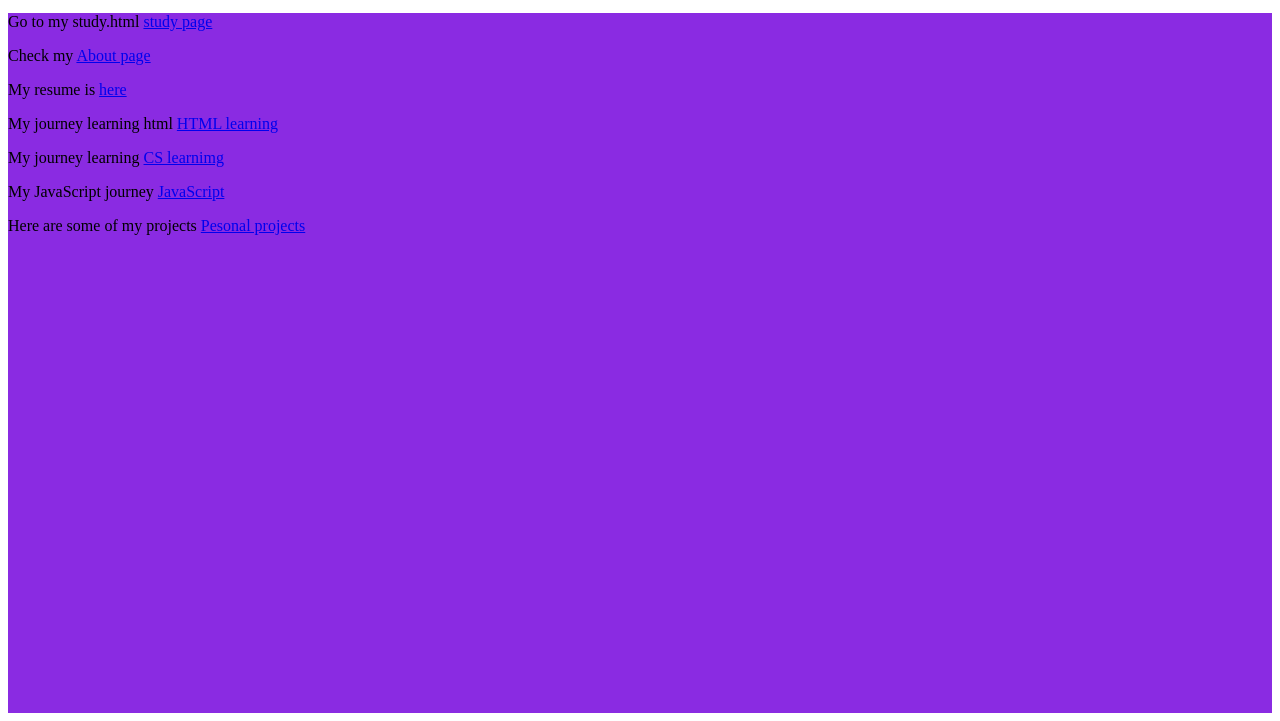
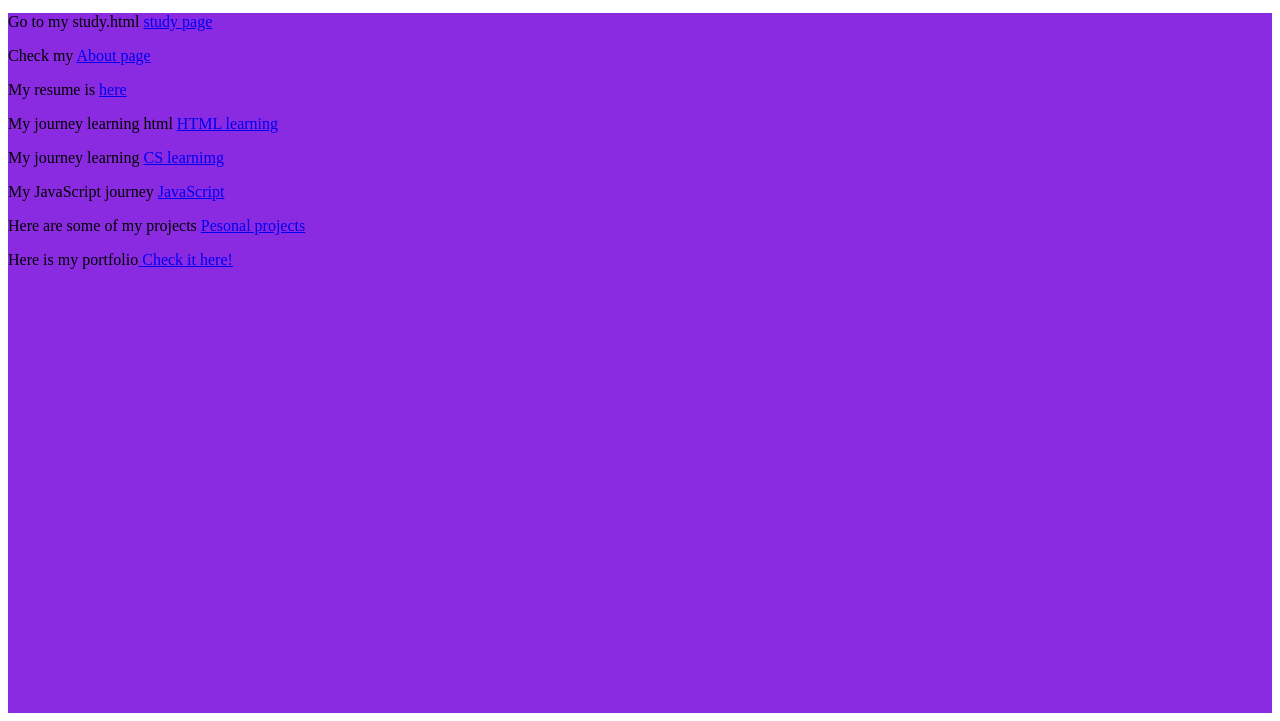
Before and after one commit to wambugusteven/study, a plain HTML site: page index.html in a window 1280 px wide. Shown: the part 127-848 px from the top of the page. Drawn offline with Linux system fonts and the light colour scheme.

Commit message:
portfolio linked in the webpage

```diff
--- a/index.html
+++ b/index.html
@@ -48,6 +48,11 @@
             Here are some of my projects <a href="/indexs.html"> Pesonal projects </a>
         </p>
            </div>
+           <div class="portfolio">
+            <p>
+                Here is my portfolio<a href="/portfolio/index.html"> Check it here! </a>
+            </p>
+            </div>
   </div>
 </body>
 
```
